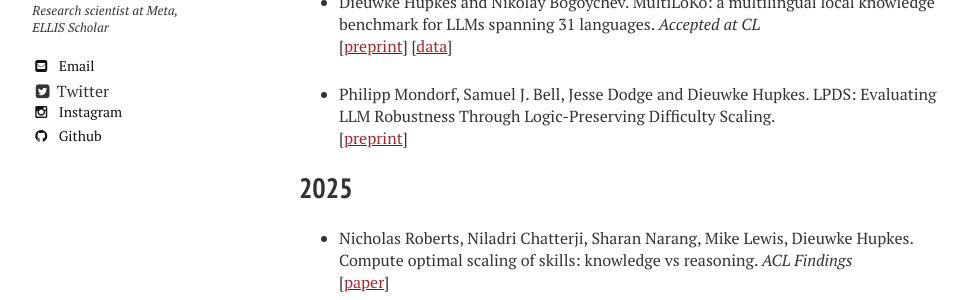
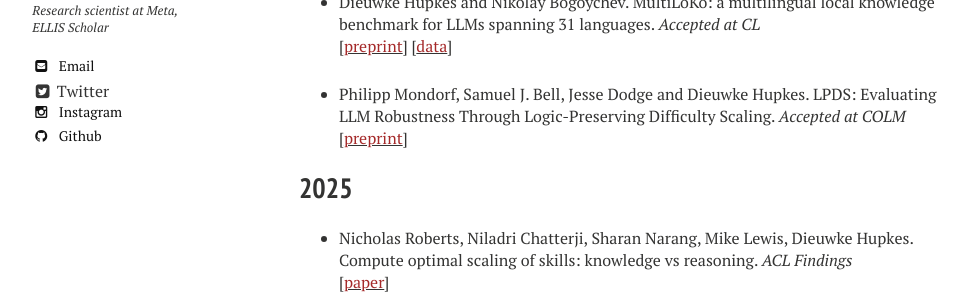
Before and after one commit to dieuwkehupkes/dieuwkehupkes.github.io, a Jekyll site: the page built from publications.md, in a window 1280 px wide and 900 px high, scrolled down 1087 px. Shown: the part 155-455 px from the top of the window, without its empty margins (21-989 px from the left). Built offline with Jekyll 4.4.1, drawn with Linux system fonts in a browser that asks for light colours; nearby versions of some CDN libraries.

Commit message:
Update publication

```diff
--- a/publications.md
+++ b/publications.md
@@ -19,7 +19,7 @@ You can also find me on <a href="https://scholar.google.com/citations?user=tAtSM
 \[[<font color="brown">preprint</font>](https://arxiv.org/abs/2504.10356){:target="blank"}\]
 \[[<font color="brown">data</font>](https://github.com/facebookresearch/multiloko){:target="blank"}\]
 
-* Philipp Mondorf, Samuel J. Bell, Jesse Dodge and Dieuwke Hupkes. LPDS: Evaluating LLM Robustness Through Logic-Preserving Difficulty Scaling.
+* Philipp Mondorf, Samuel J. Bell, Jesse Dodge and Dieuwke Hupkes. LPDS: Evaluating LLM Robustness Through Logic-Preserving Difficulty Scaling. *Accepted at COLM*
 \\
 \[[<font color="brown">preprint</font>](https://arxiv.org/abs/2605.15393){:target="blank"}\]
 
```
